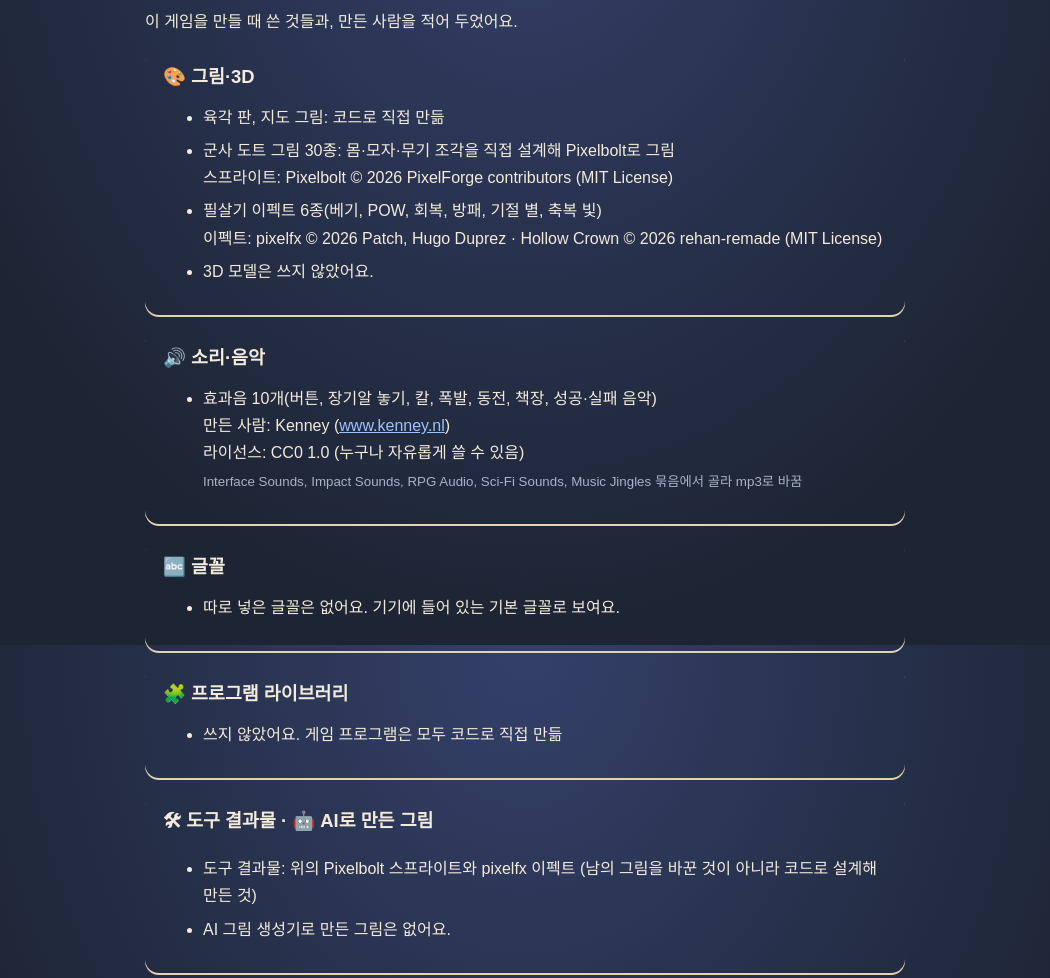
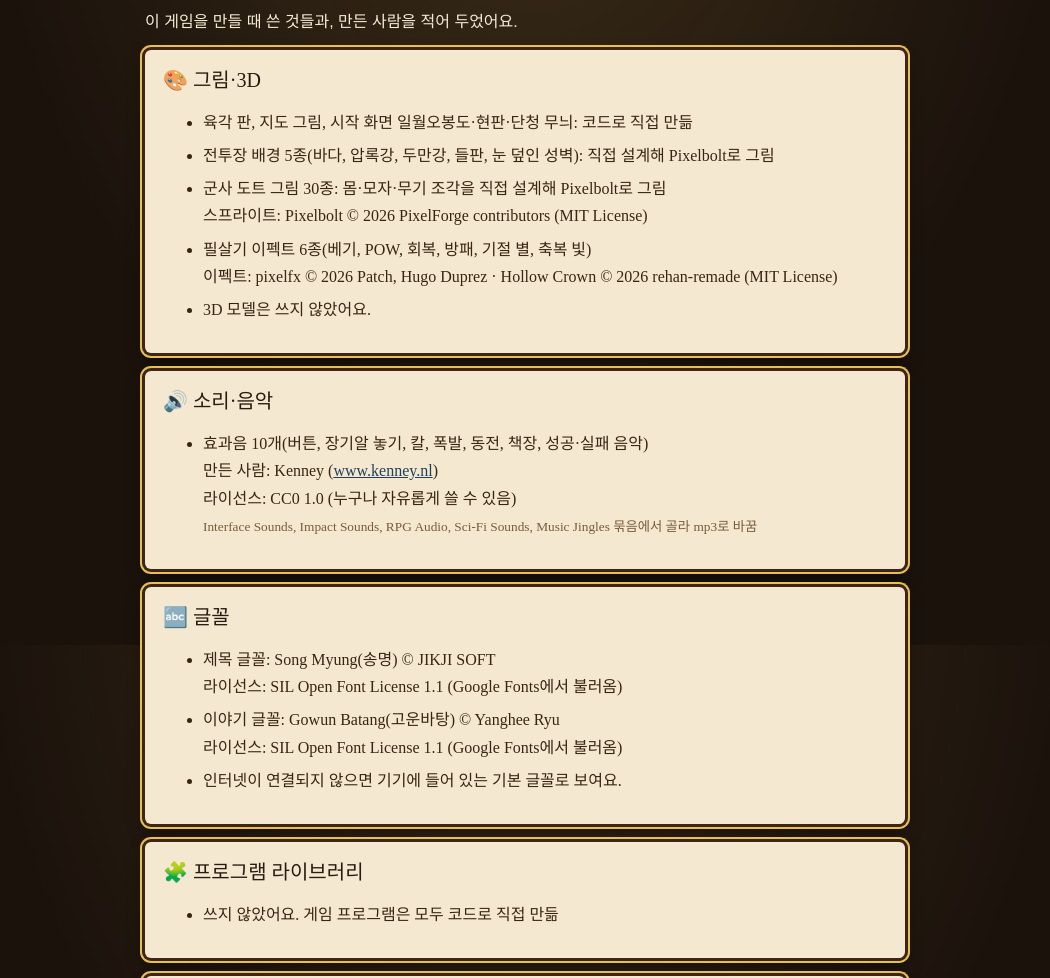
Before and after one commit to ykk1050/joseon-janggi, a plain HTML site: page credits.html in a window 1280 px wide. Shown: the part 155-1133 px from the top of the page, without its empty margins (115-1165 px from the left). Drawn offline with Linux system fonts and the light colour scheme; a web font is replaced by a local one.

Commit message:
역사 테마 마무리: theme.css 연결, 단계별 전투장 배경, 글꼴 출처 (v1.001)
- index.html, credits.html에 theme.css 불러오기
- 전투 판에 단계 배경(bg-sea/river/riverN/field, 3장은 snow) 적용
- 장 선택 카드 색을 --cc 변수로 넘겨 한지 카드 위 띠 색으로 사용
- 시작 화면: PC 제목 줄바꿈, 휴대폰 가로 넘침 고침
- 출처 페이지 한지 테마, Song Myung·Gowun Batang(OFL 1.1)과 전투장 배경 출처 추가

Co-Authored-By: Claude Opus 5.5 <noreply@anthropic.com>
Claude-Session: https://claude.ai/code/session_01ThFWYVYa462FXRc5aXMkPC

```diff
--- a/credits.html
+++ b/credits.html
@@ -6,15 +6,17 @@
 <title>출처와 라이선스 - 조선 수호 장기</title>
 <link rel="stylesheet" href="https://fonts.googleapis.com/css2?family=Song+Myung&family=Gowun+Batang:wght@400;700&display=swap">
 <link rel="stylesheet" href="style.css">
+<link rel="stylesheet" href="theme.css">
 <style>
   body { padding: 20px 16px 40px; }
   main { max-width: 760px; margin: 0 auto; }
-  h1 { font-family: var(--serif); }
-  section { background: var(--paper); border-radius: 14px; padding: 14px 18px; margin: 14px 0; box-shadow: 0 2px 0 #e2d3b2; }
-  h2 { font-size: 1.15rem; margin: 0 0 8px; }
+  h1 { font-family: var(--title, var(--serif)); font-weight: 400; color: #f2cd62; letter-spacing: .06em; }
+  section { background: var(--hanji, #f4e9d0); color: #3a2414; font-family: var(--body2, var(--serif)); border-radius: 6px; padding: 14px 18px; margin: 18px 0; box-shadow: 0 0 0 3px #3d2618, 0 0 0 5px #e7bf55, 0 8px 18px rgba(0,0,0,.45); }
+  h2 { font-family: var(--title, var(--serif)); font-weight: 400; font-size: 1.25rem; margin: 0 0 8px; color: #2a1a12; }
   li { line-height: 1.7; margin-bottom: 6px; }
+  a { color: #22405e; }
   .back { margin-bottom: 8px; }
-  small { color: var(--muted); }
+  small { color: #7a5a3a; }
 </style>
 </head>
 <body>
@@ -26,7 +28,8 @@
   <section>
     <h2>🎨 그림·3D</h2>
     <ul>
-      <li>육각 판, 지도 그림: 코드로 직접 만듦</li>
+      <li>육각 판, 지도 그림, 시작 화면 일월오봉도·현판·단청 무늬: 코드로 직접 만듦</li>
+      <li>전투장 배경 5종(바다, 압록강, 두만강, 들판, 눈 덮인 성벽): 직접 설계해 Pixelbolt로 그림</li>
       <li>군사 도트 그림 30종: 몸·모자·무기 조각을 직접 설계해 Pixelbolt로 그림<br>
         스프라이트: Pixelbolt © 2026 PixelForge contributors (MIT License)</li>
       <li>필살기 이펙트 6종(베기, POW, 회복, 방패, 기절 별, 축복 빛)<br>
@@ -48,7 +51,11 @@
   <section>
     <h2>🔤 글꼴</h2>
     <ul>
-      <li>따로 넣은 글꼴은 없어요. 기기에 들어 있는 기본 글꼴로 보여요.</li>
+      <li>제목 글꼴: Song Myung(송명) © JIKJI SOFT<br>
+        라이선스: SIL Open Font License 1.1 (Google Fonts에서 불러옴)</li>
+      <li>이야기 글꼴: Gowun Batang(고운바탕) © Yanghee Ryu<br>
+        라이선스: SIL Open Font License 1.1 (Google Fonts에서 불러옴)</li>
+      <li>인터넷이 연결되지 않으면 기기에 들어 있는 기본 글꼴로 보여요.</li>
     </ul>
   </section>
 
@@ -62,7 +69,7 @@
   <section>
     <h2>🛠 도구 결과물 · 🤖 AI로 만든 그림</h2>
     <ul>
-      <li>도구 결과물: 위의 Pixelbolt 스프라이트와 pixelfx 이펙트 (남의 그림을 바꾼 것이 아니라 코드로 설계해 만든 것)</li>
+      <li>도구 결과물: 위의 Pixelbolt 스프라이트·전투장 배경과 pixelfx 이펙트 (남의 그림을 바꾼 것이 아니라 코드로 설계해 만든 것)</li>
       <li>AI 그림 생성기로 만든 그림은 없어요.</li>
     </ul>
   </section>
--- a/game.js
+++ b/game.js
@@ -1,5 +1,5 @@
 /* 조선 수호 장기 — 화면과 진행 (코드로 직접 만듦) */
-const VERSION = 'v1.000';
+const VERSION = 'v1.001';
 const $ = (s) => document.querySelector(s);
 const BENCH = 6, SHOP_N = 5, TRAY_MAX = 8;
 const HW = 100 / (COLS + 0.5);            // 육각 칸 너비(% of board)
@@ -88,7 +88,7 @@ function renderChapters() {
   const list = $('#chapterList'); list.innerHTML = '';
   CHAPTERS.forEach((c, i) => {
     const b = document.createElement('button');
-    b.className = 'ch-card'; b.style.background = c.color;
+    b.className = 'ch-card'; b.style.setProperty('--cc', c.color);
     const desc = ['쓰시마섬을 공격하고, 압록강과 두만강의 여진을 몰아내요.', '조총을 가진 일본군을 수군·의병·명군의 힘으로 막아요.', '청군에 포위된 남한산성을 최대한 오래 지켜요.'][i];
     const faces = [['leeJM','choiYD','kimJS'], ['yiSS','turtle','militia'], ['castle','qing','qingG']][i];
     let status = save.cleared[c.id] ? '✔ 완료' : '▶ 시작';
@@ -309,7 +309,7 @@ function boardBase() {
   const c = chap();
   const terrain = c.siege ? 'siege' : stage().terrain;
   const b = $('#board');
-  b.className = 'board ' + terrain;
+  b.className = 'board ' + terrain + ' bg-' + (c.siege ? 'snow' : stage().bg);
   let cells = '';
   for (let y = 0; y < ROWS; y++) for (let x = 0; x < COLS; x++) {
     const mine = y >= 3;
--- a/theme.css
+++ b/theme.css
@@ -74,3 +74,23 @@ body { background: #1b120c radial-gradient(ellipse at 50% -10%, rgba(231,191,85,
 .story-box, .modal-box { background-color: var(--hanji); border: 3px solid #3d2618; box-shadow: 0 0 0 4px #e7bf55, 0 0 0 8px #3d2618, 0 14px 30px rgba(0,0,0,.6); border-radius: 6px; }
 .story-text, .modal-box p, .why, .dmg-card, .summary { font-family: var(--body2); }
 .story-who, .modal-box h3, .big-result { font-family: var(--title); font-weight: 400; }
+
+/* 시작 화면 크기 맞춤: PC에서 제목이 두 줄로 나뉘지 않게, 휴대폰에서 화면 밖으로 넘치지 않게 */
+#title .title-box { max-width: 760px; width: 100%; }
+.title-box h1 { white-space: nowrap; }
+@media (max-width: 840px) {
+  .title-army { padding: 4px 8px 0; max-width: 100%; }
+  .title-army .mini { --k: 2px; }
+  .title-army .vs { margin: 0 4px 12px; font-size: 1.1rem; }
+}
+@media (max-width: 560px) {
+  .hyunpan { padding: 10px 18px 14px; margin: 22px 0 14px; }
+  .hyunpan .hp-small { font-size: .8rem; letter-spacing: .18em; }
+  .title-box h1 { font-size: clamp(1.9rem, 10vw, 2.6rem); letter-spacing: .06em; }
+  .howto.scroll { padding: 14px 16px; font-size: .92rem; }
+}
+@media (max-width: 540px) {
+  /* 좁은 휴대폰: 군사 8명이 다 들어가지 않으니 5명만 보여 줌 */
+  .title-army .mini:nth-child(2), .title-army .mini:nth-child(4), .title-army .mini:nth-last-child(2) { display: none; }
+  .title-army .mini { margin: 0 -4px; }
+}
```
Also changed, not shown: index.html (+1 -0 lines), THIRD-PARTY-NOTICES.txt, 1 other file.
